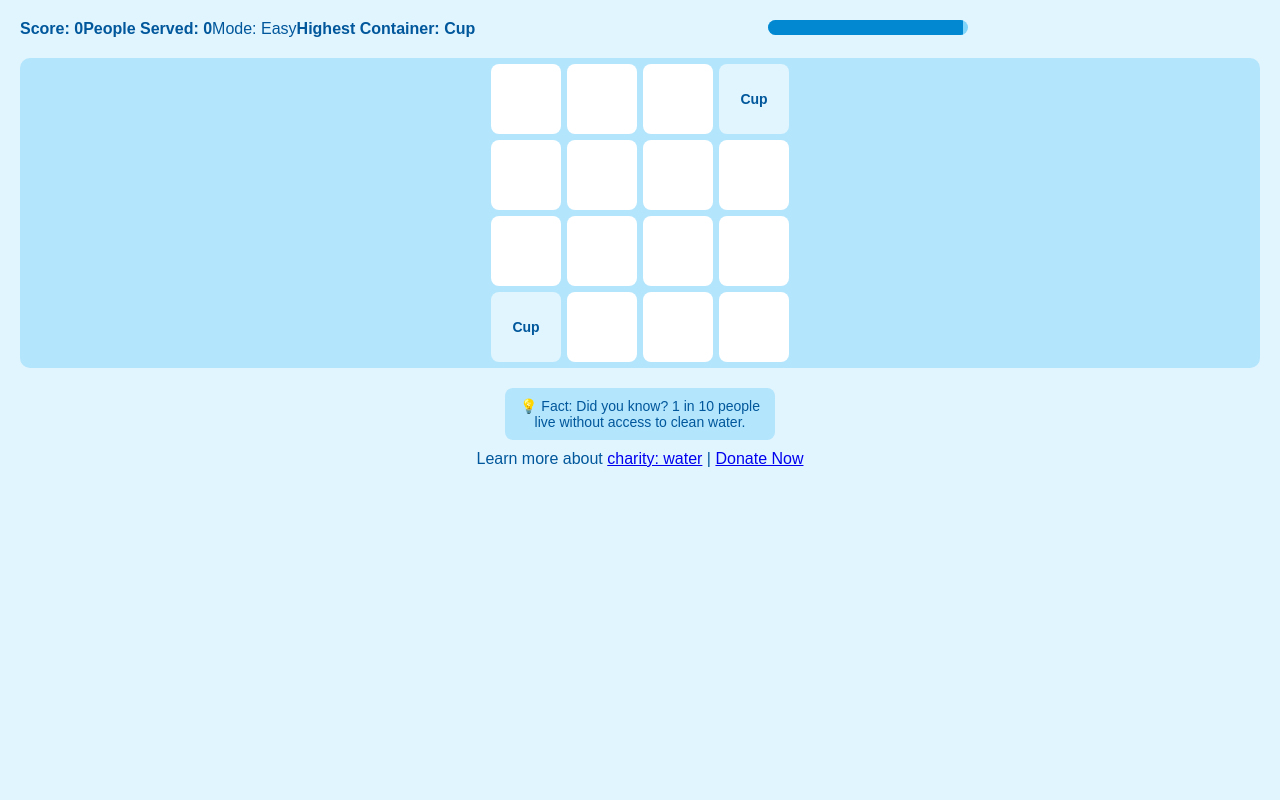
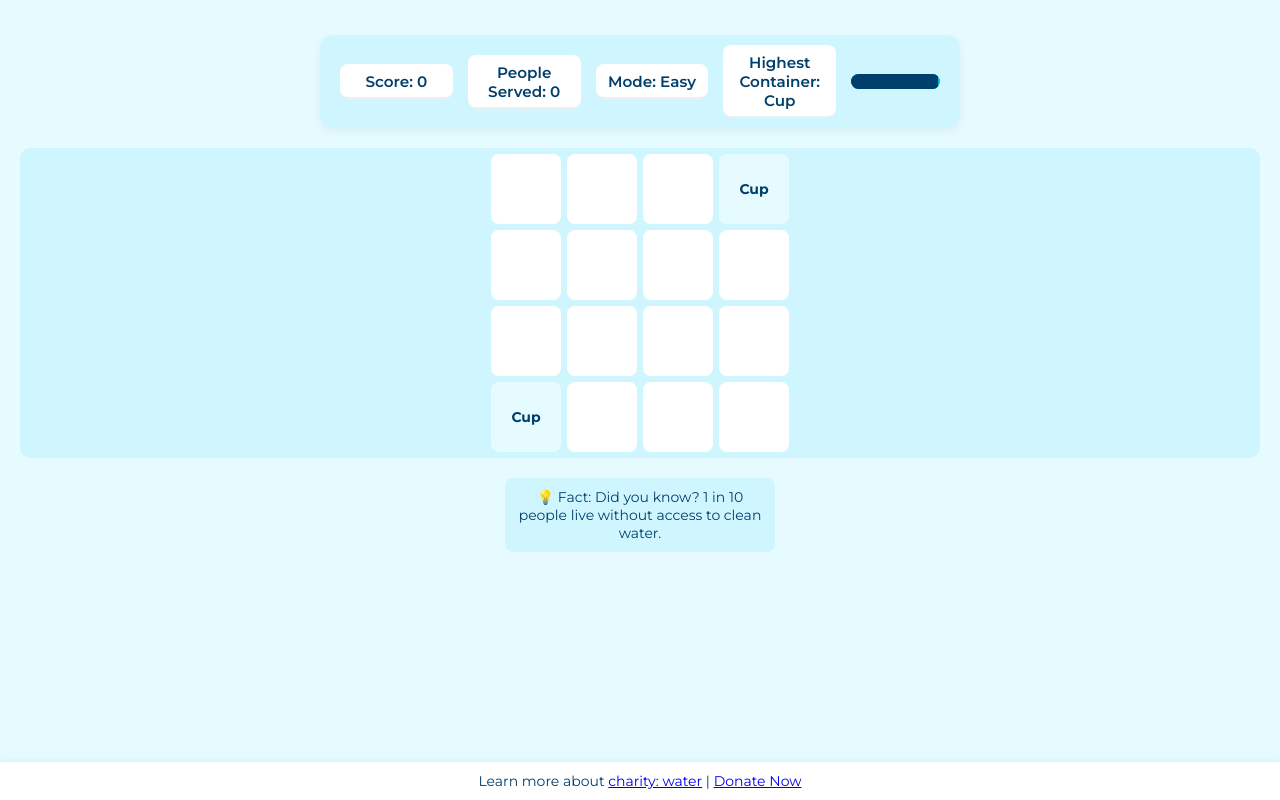
Before and after one commit to spxooii/06-charity-water-game, a plain HTML site: page index.html in a window 1280 px wide. Both pictures are taken after a click on the button "Start Game". Drawn offline with Linux system fonts and the light colour scheme.

Commit message:
Refactor CSS for improved design and layout
Updated styles for improved aesthetics and accessibility, including color adjustments and new footer styles.

```diff
--- a/style.css
+++ b/style.css
@@ -1,13 +1,30 @@
-/* WellPlayed - Style Sheet */
+/* WellPlayed - Style Sheet (charity: water-inspired colors) */
 
 /* General Styles */
 body {
-  font-family: Arial, sans-serif;
-  background-color: #e1f5fe;
-  color: #01579b;
+  font-family: 'Montserrat',Arial, sans-serif;
+  background-color: #E6FBFF;
+  color: #003E6B;
   text-align: center;
   margin: 0;
   padding: 20px;
+}
+
+footer {
+  position: fixed;
+  left: 0;
+  right: 0;
+  bottom: 0;
+  width: 100%;
+  background: #fff;
+  padding: 10px 0;
+  text-align: center;
+  box-shadow: 0 -1px 6px rgba(0,0,0,0.06);
+}
+
+footer p {
+  margin: 0;
+  font-size: 14px;
 }
 
 h1, h2, p {
@@ -15,8 +32,8 @@ h1, h2, p {
 }
 
 button {
-  background-color: #ffd600;
-  color: #01579b;
+  background-color: #FFD400;
+  color: #FFFFFF;
   border: none;
   padding: 10px 20px;
   border-radius: 6px;
@@ -26,7 +43,7 @@ button {
 }
 
 button:hover {
-  background-color: #ffea00;
+  filter: brightness(1.05);
 }
 
 /* Screens */
@@ -46,18 +63,35 @@ button:hover {
 #hud {
   display: flex;
   justify-content: space-around;
-  margin-bottom: 10px;
+  align-items: center;
+  flex-wrap: wrap;
+  gap: 15px;
+  background-color: #CFF6FF;
+  padding: 10px 20px;
+  border-radius: 12px;
+  box-shadow: 0 4px 8px rgba(0, 62, 107, 0.06);
+  margin: 15px auto 20px;
+  width: 90%;
+  max-width: 600px;
 }
 
-#score, #impact, #highest-tile {
-  font-weight: bold;
+.hud-item {
+  background: white;
+  color: #003E6B;
+  border-radius: 8px;
+  padding: 8px 12px;
+  font-weight: 600;
+  font-size: 0.95em;
+  flex: 1;
+  text-align: center;
+  box-shadow: inset 0 -2px 0 rgba(0, 62, 107, 0.08);
 }
 
 /* Timer Bar */
 #timer-bar {
-  width: 200px;
+  flex: 1;
   height: 15px;
-  background-color: #81d4fa;
+  background-color: #00B4E6;
   border-radius: 8px;
   margin: 0 auto;
   overflow: hidden;
@@ -66,7 +100,7 @@ button:hover {
 #timer-fill {
   width: 100%;
   height: 100%;
-  background-color: #0288d1;
+  background-color: #003E6B;
   transition: width 0.3s linear;
 }
 
@@ -76,7 +110,7 @@ button:hover {
   grid-template-columns: repeat(4, 70px);
   grid-gap: 6px;
   justify-content: center;
-  background-color: #b3e5fc;
+  background-color: #CFF6FF;
   padding: 6px;
   border-radius: 10px;
   margin: 20px auto;
@@ -95,18 +129,18 @@ button:hover {
   transition: background 0.3s, color 0.3s;
 }
 
-/* Title Colors */
-.Cup { background-color: #e1f5fe; color: #01579b; }
-.Bottle { background-color: #81d4fa; color: white; }
-.Bucket { background-color: #4fc3f7; color: white; }
-.JerryCan { background-color: #29b6f6; color: white; }
-.Well { background-color: #0288d1; color: white; }
-.Pump { background-color: #01579b; color: white; }
-.Pipeline { background-color: #013366; color: white; }
+/* Title Colors (water-themed shades) */
+.Cup    { background-color: #E6FBFF; color: #003E6B; }
+.Bottle { background-color: #00B4E6; color: white; }
+.Bucket { background-color: #00A3D0; color: white; }
+.JerryCan { background-color: #008BB8; color: white; }
+.Well   { background-color: #0077A3; color: white; }
+.Pump   { background-color: #005F82; color: white; }
+.Pipeline { background-color: #003E6B; color: white; }
 
 /* Fact Box */
 #fact-box {
-  background-color: #b3e5fc;
+  background-color: #CFF6FF;
   padding: 10px;
   border-radius: 8px;
   width: 250px;
@@ -126,12 +160,12 @@ button:hover {
   display: none;
   position: fixed;
   top: 0; left: 0; width: 100%; height: 100%;
-  background-color: rgba(0,0,0,0.5);
+  background-color: rgba(0,0,0,0.45);
   z-index: 1000;
 }
 
 .modal-content {
-  background-color: #e1f5fe;
+  background-color: #F0FBFF;
   margin: 15% auto;
   padding: 20px;
   width: 80%;
@@ -145,3 +179,13 @@ button:hover {
   font-size: 20px;
   cursor: pointer;
 }
+
+/* Difficulty Picker */
+#difficulty-picker {
+  margin: 10px 0 0;
+  display: flex;
+  gap: 12px;
+  justify-content: center;
+  font-weight: 600;
+}
+#difficulty-picker label { cursor: pointer; }
```
